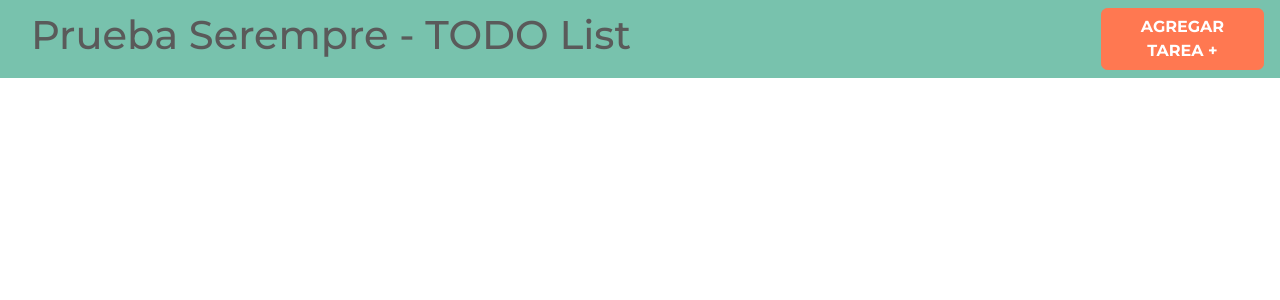
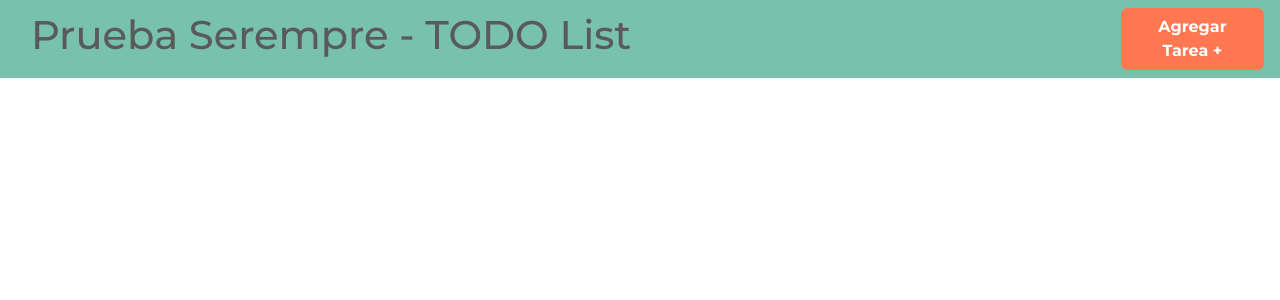
Before and after one commit to jaimeduque17/serempre-test, a React (Create React App) app: page / in a window 1280 px wide. Shown: the top 300 px of the page. Built offline with nearby package versions, Linux system fonts and the light colour scheme.

Commit message:
names updated

```diff
--- a/src/index.css
+++ b/src/index.css
@@ -17,7 +17,7 @@ h1 a.text-light:hover {
   color: white!important;
   text-decoration: none!important;
 }
-.nuevo-post {
+.new-post {
   font-weight: bold;
   text-transform: uppercase;
 }
@@ -38,14 +38,14 @@ h1 a.text-light:hover {
       flex: 0 1 auto;
     }
 }
-.acciones {
+.actions {
   margin: 1rem 0;
 }
 @media (min-width:768px) {
-  .acciones{
+  .actions {
     margin: 0;
   }
 }
-.acciones > *{
+.actions > *{
   flex: 1;
 }
```
